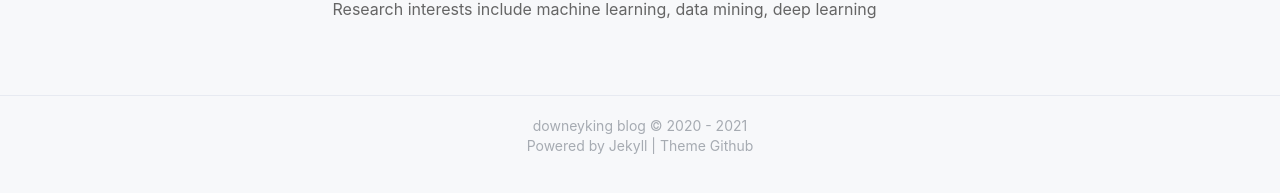
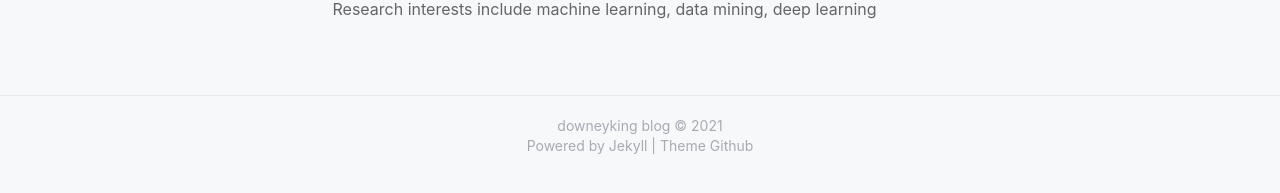
Before and after one commit to geekgitcode/geekgitcode.github.io, a Jekyll site: the page built from about.html, in a window 1280 px wide. Shown: the part 469-662 px from the top of the page. Built offline with Jekyll 4.4.1, drawn with Linux system fonts in a browser that asks for light colours; nearby versions of some CDN libraries; a style sheet for code colours, icons or effects is not loaded.

Commit message:
Update _config.yml

```diff
--- a/_config.yml
+++ b/_config.yml
@@ -23,13 +23,13 @@
 
 # Footer
 footer:
-  since: 2020
+  since: 2021
 
 # Author 配置博主信息
 author: 'downeyking'
 nickname: ''
 bio: '吹灭读书灯 一身都是月'
-avatar: '/assets/img/profile.png'
+avatar: '/assets/img/new_profile.png'
 
 # Search
 search: true
```
